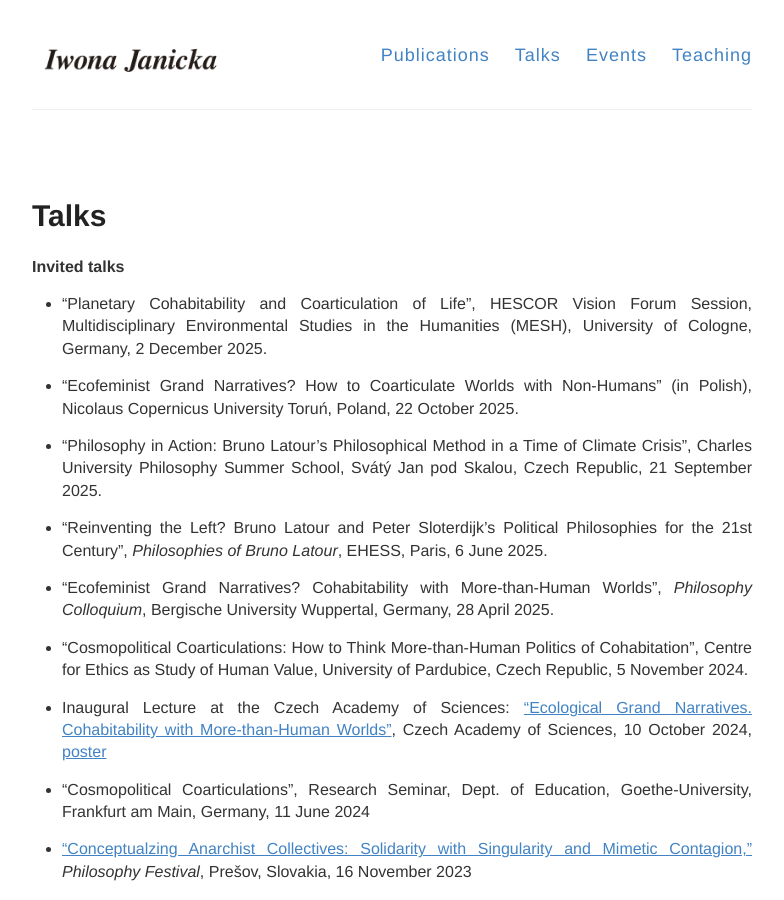
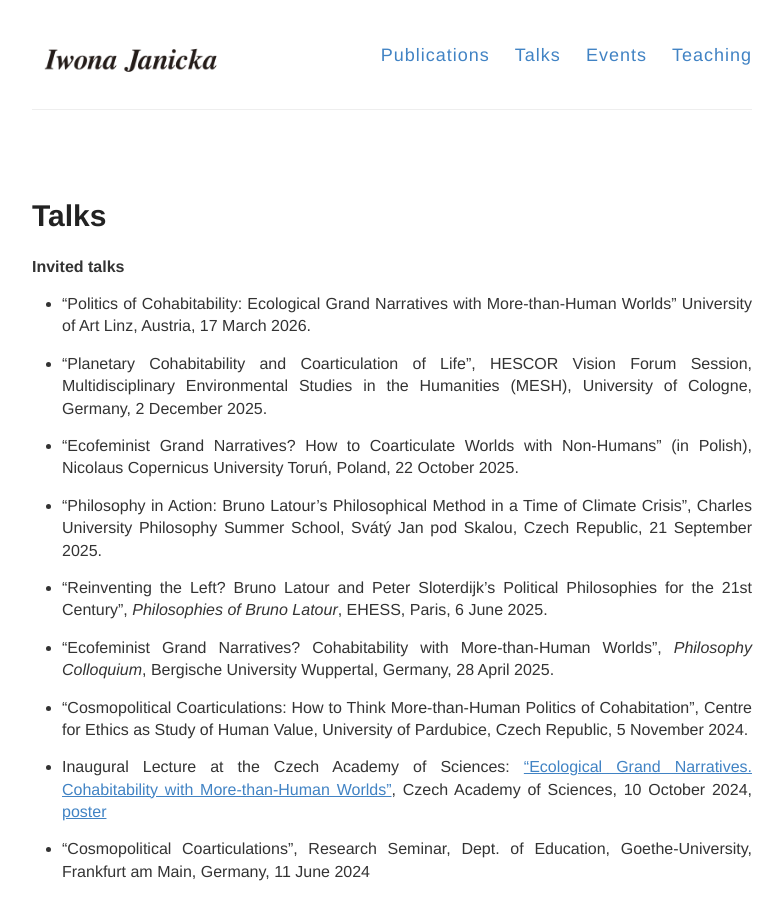
Before and after one commit to IJanicka/IJanicka.github.io, a Jekyll site: the page built from talks.md, in a window 1280 px wide and 900 px high. Shown: the whole window, without its empty margins (248-1032 px from the left). Built offline with Jekyll 4.4.1, drawn with Linux system fonts in a browser that asks for light colours.

Commit message:
Update talks.md

```diff
--- a/talks.md
+++ b/talks.md
@@ -7,6 +7,8 @@ permalink: /talks/
 
 
 **Invited talks**<br>
+
+* “Politics of Cohabitability: Ecological Grand Narratives with More-than-Human Worlds” University of Art Linz, Austria, 17 March 2026. <br>
 
 * “Planetary Cohabitability and Coarticulation of Life”, HESCOR Vision Forum Session, Multidisciplinary Environmental Studies in the Humanities (MESH), University of Cologne, Germany, 2 December 2025. <br>
 
```
